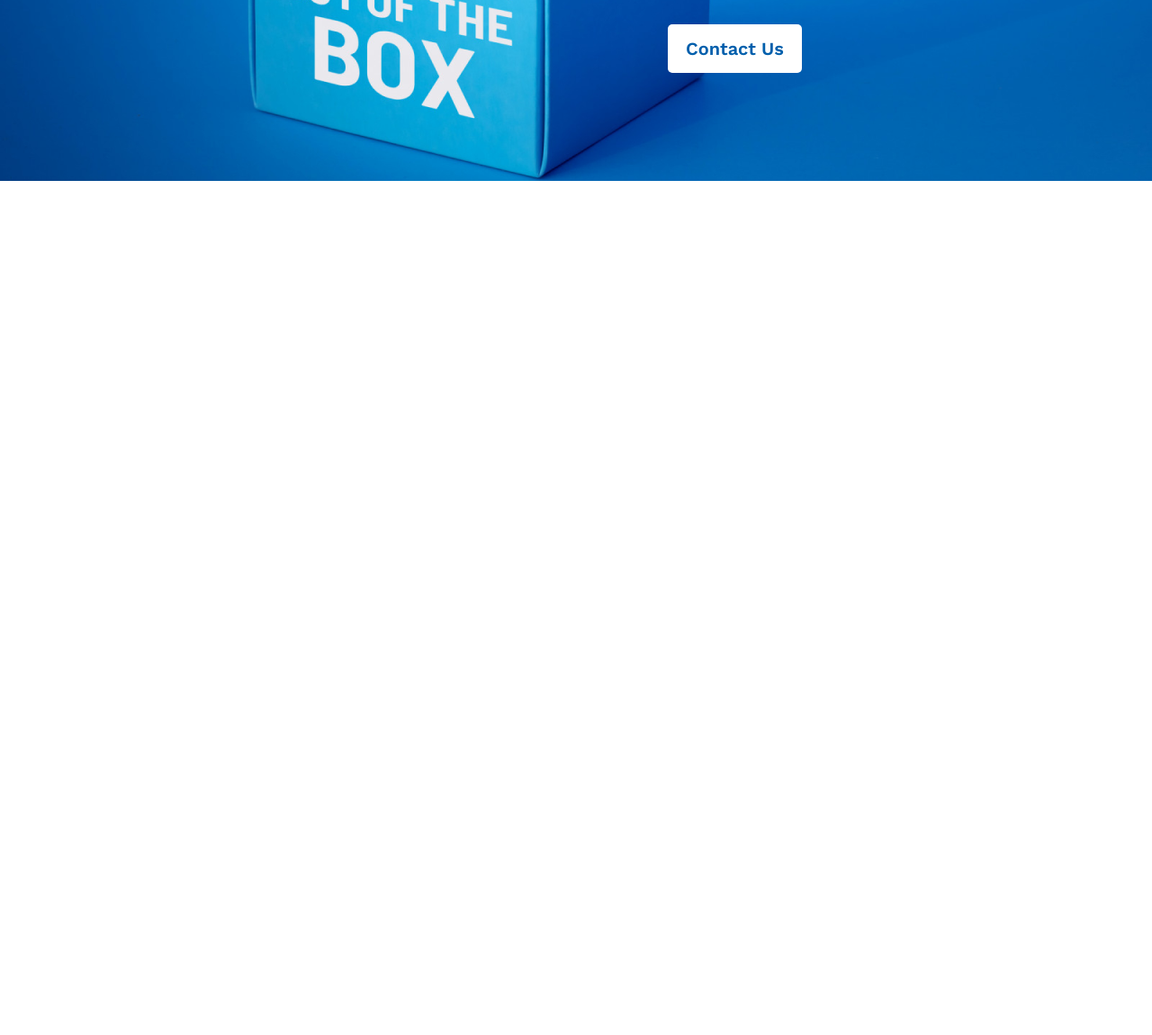
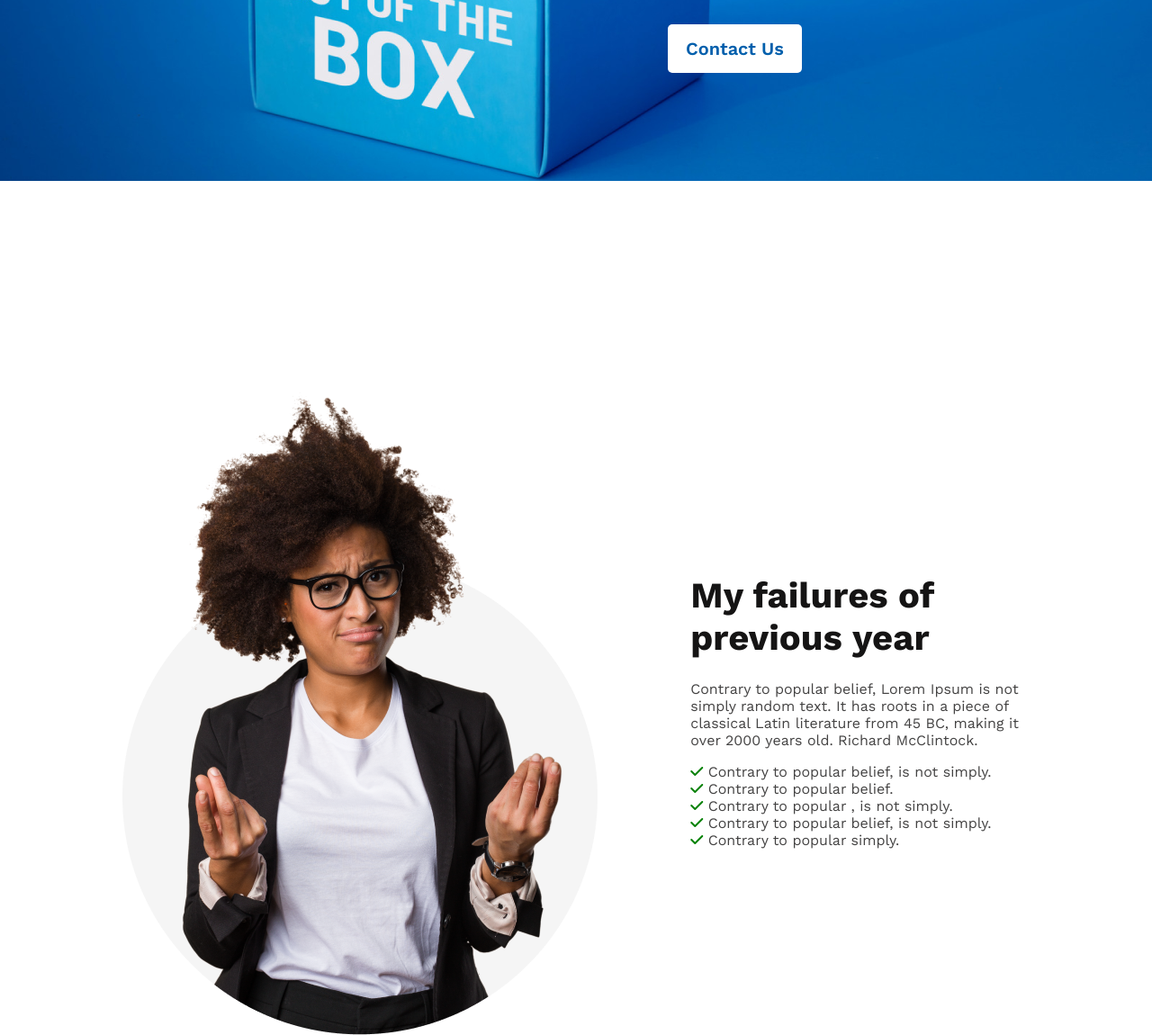
Before and after one commit to emon-hossain1001/New-Year-New-Me, a plain HTML site: page index.html in a window 1280 px wide. Shown: the part 607-1757 px from the top of the page at 90% size. Before the commit the page ends 903 px from the top, so only its background shows below. Drawn offline with nearby package versions, Linux system fonts and the light colour scheme.

Commit message:
finshed profile section

```diff
--- a/index.html
+++ b/index.html
@@ -5,6 +5,7 @@
     <meta name="viewport" content="width=device-width, initial-scale=1.0" />
     <title>New Year New Me</title>
     <link rel="stylesheet" href="style.css" />
+    <script src="https://kit.fontawesome.com/a321198ed6.js" crossorigin="anonymous"></script>
   </head>
   <body>
     <header>
@@ -21,7 +22,24 @@
         </div>
       </div>
     </header>
-    <main></main>
+    <main>
+        <section class="profile-section">
+            <div class="profile">
+                <img src="./images/person.png" alt="">
+            </div>
+            <div class="profile-info">
+                <h3 class="profile-title">My failures of previous year</h3>
+                <p class="profile-description">Contrary to popular belief, Lorem Ipsum is not simply random text. It has roots in a piece of classical Latin literature from 45 BC, making it over 2000 years old. Richard McClintock.</p>
+                <ul>
+                    <li><i class="fa-solid fa-check" style="color: green;"></i> Contrary to popular belief, is not simply.</li>
+                    <li><i class="fa-solid fa-check" style="color: green;"></i> Contrary to popular belief.</li>
+                    <li><i class="fa-solid fa-check" style="color: green;"></i> Contrary to popular , is not simply.</li>
+                    <li><i class="fa-solid fa-check" style="color: green;"></i> Contrary to popular belief, is not simply.</li>
+                    <li><i class="fa-solid fa-check" style="color: green;"></i> Contrary to popular simply.</li>
+                </ul>
+            </div>
+        </section>
+    </main>
     <footer></footer>
   </body>
 </html>
--- a/style.css
+++ b/style.css
@@ -28,6 +28,7 @@ header {
     background-image: url('./images/banner/banner3.png');
     padding: 200px 130px;
     background-repeat: no-repeat;
+    margin-bottom: 130px;
 }
 
 .header-container {
@@ -52,3 +53,43 @@ header {
     font-weight: 400;
     margin-bottom: 30px;
 }
+
+/* main section  */
+main {
+    max-width: 1140px;
+    margin: 0 auto;
+}
+
+/* profile related styles */
+
+.profile-section {
+    display: flex;
+    justify-content: space-around;
+    align-items: center;
+    margin-bottom: 130px;
+}
+
+.profile-info {
+    max-width: 400px;
+}
+
+.profile-title {
+    color: rgb(21, 20, 20);
+    font-size: 40px;
+    font-weight: 700;
+    margin-bottom: 24px;
+}
+
+.profile-description {
+    color: rgb(68, 67, 67);
+    font-size: 16px;
+    font-weight: 400;
+    margin-bottom: 16px;
+}
+
+.profile-info>ul li {
+    color: rgb(68, 67, 67);
+    font-size: 16px;
+    font-weight: 400;
+    list-style: none;
+}
```
